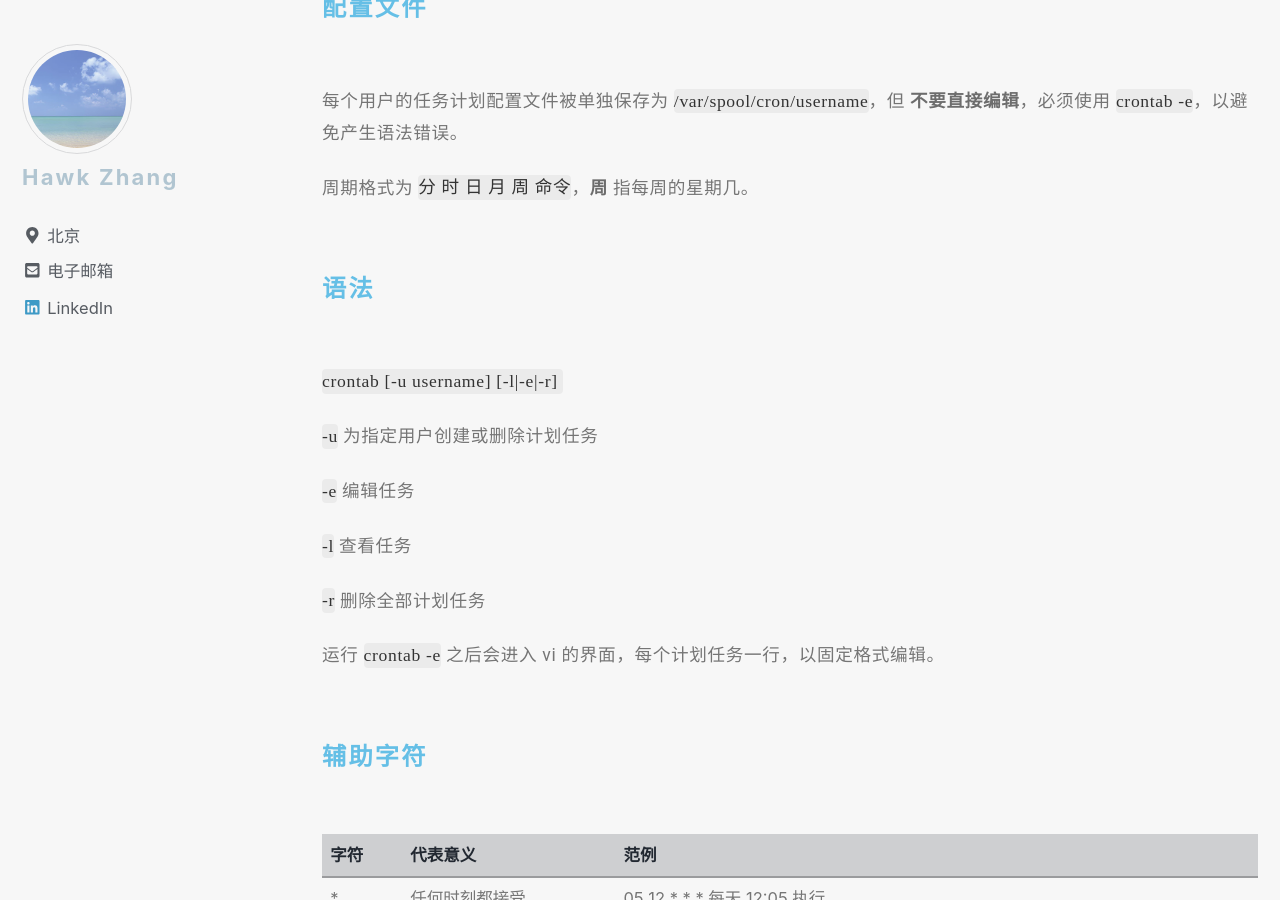
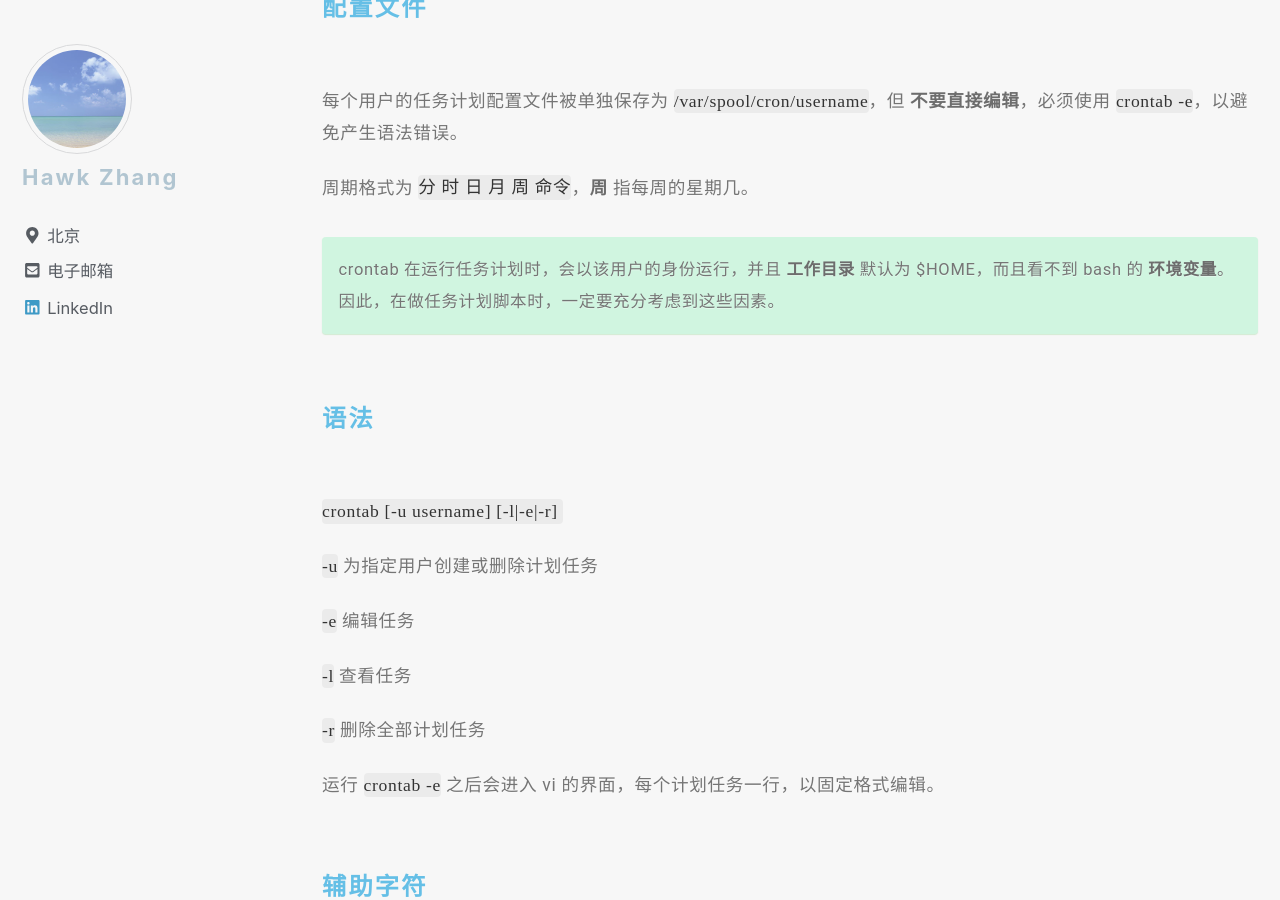
Before and after one commit to narru888/linotes_note, a Jekyll site: the page built from _posts/tools/2015-02-01-cron.md, in a window 1280 px wide and 900 px high, scrolled down 6836 px. Built offline with Jekyll 4.4.1, drawn with Linux system fonts in a browser that asks for light colours; nearby versions of some CDN libraries; a script that is not in the unit is left out; comment, search, counter and statistics services are not loaded.

Commit message:
update on 2018-08-04 16:05:01 CST

```diff
--- a/_posts/tools/2015-02-01-cron.md
+++ b/_posts/tools/2015-02-01-cron.md
@@ -273,6 +273,10 @@ CentOS 7 中的 cron 支持把所有任务计划文件保存在网络共享目
 
 周期格式为 `分 时 日 月 周 命令`，**周** 指每周的星期几。
 
+crontab 在运行任务计划时，会以该用户的身份运行，并且 **工作目录** 默认为 $HOME，而且看不到 bash 的 **环境变量**。因此，在做任务计划脚本时，一定要充分考虑到这些因素。
+{: .notice--success}
+
+
 
 #### 语法
 
```
Also changed, not shown: 1 other file.
